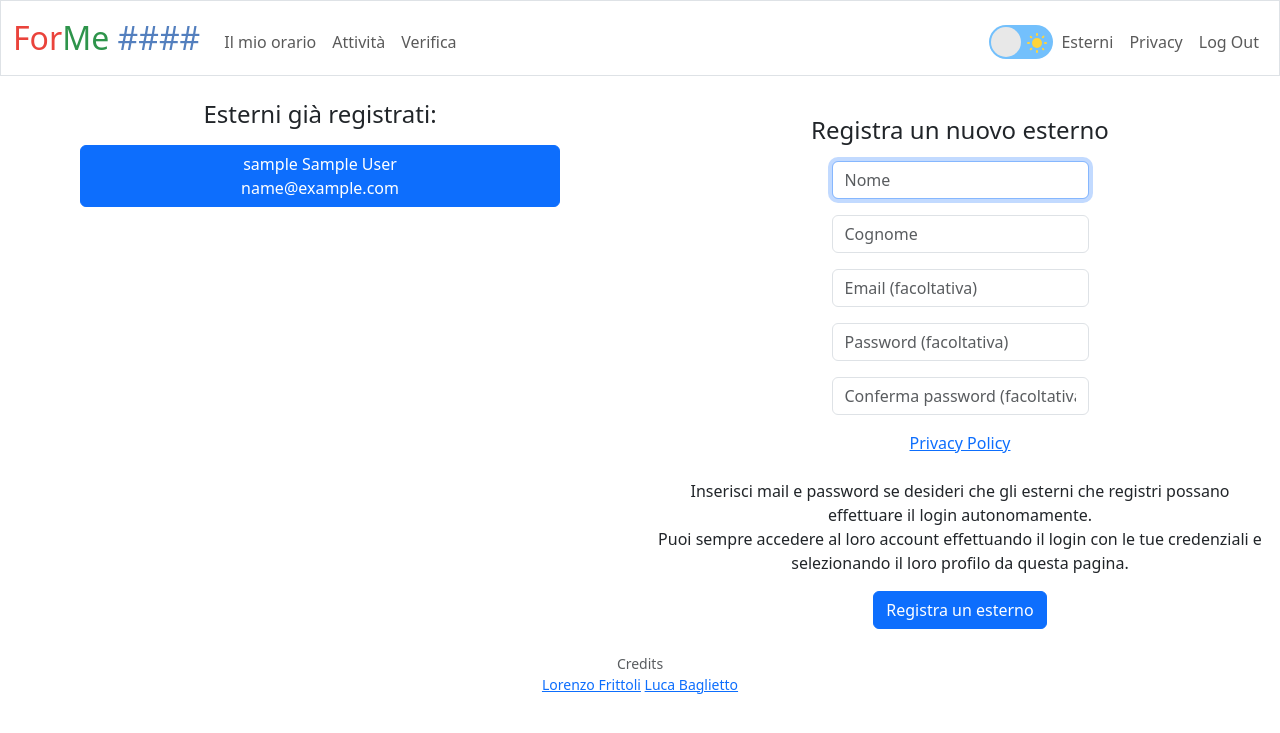
After one commit to lorenzo-frittoli/forme-website, a Flask app: page /esterni in a window 1280 px wide. The commit adds this page. Shown: the top 733 px of the page. Run offline with Flask 3, Linux system fonts and the light colour scheme; the visitor is signed in with stand-in values (Sample User, id 1); data comes from the database, SQL or seed files in the repository.

Commit message:
Add groups

```diff
--- a/app.py
+++ b/app.py
@@ -394,6 +394,99 @@ def me_page():
     )
 
 
+@app.route("/esterni", methods=["GET", "POST"])
+@login_required
+def group_page():
+    """Manage and add accounts of family members / friends"""
+
+    if request.method == "GET":
+        group_members = g.con.execute(
+            "SELECT id, surname, name, email FROM users WHERE \"group\" = (SELECT \"group\" from users where id = ?)",
+            (g.user_id, )
+        )
+
+        return render_template("groups.html", group_members=group_members)
+
+    # Method is POST
+
+    name = request.form.get("name")
+    surname = request.form.get("surname")
+    email = request.form.get("email")
+    password = request.form.get("password")
+    confirmation = request.form.get("confirmation")
+
+    if not name or len(name) > MAX_FIELD_LENGTH:
+        return apology("Nome non valido", 400)
+
+    if not surname or len(surname) > MAX_FIELD_LENGTH:
+        return apology("Cognome non valido", 400)
+
+    if email is None:
+        return apology("Invalid http request")
+
+    # Create a new user with email and password
+    if email:
+        email = email.lower().strip() # Some mobile browsers insert spaces for no reason
+        if len(email) > MAX_FIELD_LENGTH or not re.match(EMAIL_REGEX, email):
+            return apology("Email non valida", 400)
+
+        # Checks the password field
+        if not password or len(password) > MAX_FIELD_LENGTH:
+            return apology("Password non valida", 400)
+
+        # Checks that password and confirmation match
+        if password != confirmation:
+            return apology("Password e conferma non coincidono", 400)
+
+        # Check if the email is already taken
+        # g.con.execute returns a tuple with the result or None
+        found = g.con.execute("SELECT 1 FROM users WHERE email = ?;", (email, )).fetchone()
+
+        if found:
+            return apology("Email già registrata", 400)
+
+        password_hash = generate_password_hash(password, method=GENERATE_PASSWORD_METHOD)
+
+    # Create a new user that can only be accessed via this page
+    else:
+        # email == ""
+        if password or confirmation:
+            return apology("Specificare anche un'email insieme alla password se si desidera poter effettuare il login con questo utente", 400)
+
+        email = None
+        password_hash = None
+
+    # Save the new user & commit
+    g.con.execute("INSERT INTO users (email, hash, name, surname, type, verification_code, \"group\") VALUES (?, ?, ?, ?, ?, ?, (SELECT \"group\" from users where id = ?));",
+                (email, password_hash, name, surname, "guest", generate_password(20), g.user_id))
+    g.con.commit()
+
+    # Redirect to the homepage
+    return redirect("/esterni")
+
+
+@app.route("/group_login", methods=["POST"])
+@login_required
+def group_login():
+    """Log-in as another user from the same group."""
+    try:
+        new_user_id = int(request.form["user_id"])
+
+    except (ValueError, KeyError):
+        return apology("Invalid http request")
+
+    result = g.con.execute(
+        "SELECT 1 FROM users WHERE id = ? and \"group\" = (SELECT \"group\" FROM users WHERE id = ?)",
+        (new_user_id, g.user_id)
+    ).fetchone()
+
+    if result is None:
+        return apology("Log-in not allowed")
+
+    session["user_id"] = new_user_id
+
+    return redirect("/me")
+
 @app.route("/privacy")
 def privacy_page():
     """Cookie policy and privacy policy"""
--- a/make_database.sql
+++ b/make_database.sql
@@ -1,15 +1,18 @@
 -- Users table. Contains both users and guests
 CREATE TABLE users (
     id INTEGER PRIMARY KEY AUTOINCREMENT,
-    email TEXT KEY NOT NULL UNIQUE,
-    hash TEXT NOT NULL,
+    email TEXT KEY UNIQUE,
+    hash TEXT,
     name TEXT NOT NULL,
     surname TEXT NOT NULL,
     type TEXT NOT NULL,
     class TEXT,
     verification_code TEXT KEY NOT NULL UNIQUE,
     can_book INTEGER NOT NULL DEFAULT 1,
-    theme TEXT NOT NULL DEFAULT "light"
+    theme TEXT NOT NULL DEFAULT "light",
+    -- "Double quotes" indicate an identifier. `group` has to be escaped because it is a sql keyword.
+    -- 'Single quotes' indicate string literals.
+    "group" INTEGER KEY NOT NULL DEFAULT (random())
 );
 
 -- Activities table
--- /dev/null
+++ b/templates/groups.html
@@ -0,0 +1,51 @@
+{% extends "layout.html" %}
+
+{% block title %}
+    Registrati
+{% endblock %}
+
+{% block main %}
+    <div class="row">
+        <div class="col-lg">
+            <h4 class="mb-3">Esterni già registrati:</h4>
+            {% for value in group_members %}
+            <div class="mb-2 mx-auto" style="max-width: 30rem;">
+                <form action="/group_login" method="post">
+                    <input hidden name="user_id" value="{{ value[0] }}">
+                    <button class="btn btn-primary w-100" type="submit">{{ value[1] }} {{ value[2] }} {% if value[3] %} <br> {{ value[3] }} {% endif %}</button>
+                </form>
+            </div>
+            {% endfor %}
+        </div>
+        <div class="col-lg">
+            <form method="post">
+                <h4 class="m-3">
+                    Registra un nuovo esterno
+                </h4>
+                <div class="mb-3">
+                    <input autocomplete="off" autofocus class="form-control mx-auto w-auto" id="name" name="name" placeholder="Nome" type="text">
+                </div>
+                <div class="mb-3">
+                    <input autocomplete="off" autofocus class="form-control mx-auto w-auto" id="surname" name="surname" placeholder="Cognome" type="text">
+                </div>
+                <div class="mb-3">
+                    <input autocomplete="off" autofocus class="form-control mx-auto w-auto" id="email" name="email" placeholder="Email (facoltativa)" type="text">
+                </div>
+                <div class="mb-3">
+                    <input class="form-control mx-auto w-auto" id="password" name="password" placeholder="Password (facoltativa)" type="password">
+                </div>
+                <div class="mb-3">
+                    <input class="form-control mx-auto w-auto" id="confirmation" name="confirmation" placeholder="Conferma password (facoltativa)" type="password">
+                </div>
+                <a href="/privacy">Privacy Policy</a>
+                <br>
+                <br>
+                <p>
+                    Inserisci mail e password se desideri che gli esterni che registri possano effettuare il login autonomamente.<br>
+                    Puoi sempre accedere al loro account effettuando il login con le tue credenziali e selezionando il loro profilo da questa pagina.
+                </p>
+                <button class="btn btn-primary" type="submit">Registra un esterno</button>
+            </form>
+        </div>
+    </div>
+{% endblock %}
--- a/templates/layout.html
+++ b/templates/layout.html
@@ -67,6 +67,7 @@
                                     <span class="slider"></span>
                                 </label>
                             </div>
+                            <li><a class="nav-link" href="/esterni">Esterni</a></li>
                             <li><a class="nav-link" href="/privacy">Privacy</a></li>
                             <li><a class="nav-link" href="/logout">Log Out</a></li>
                         </ul>
```
